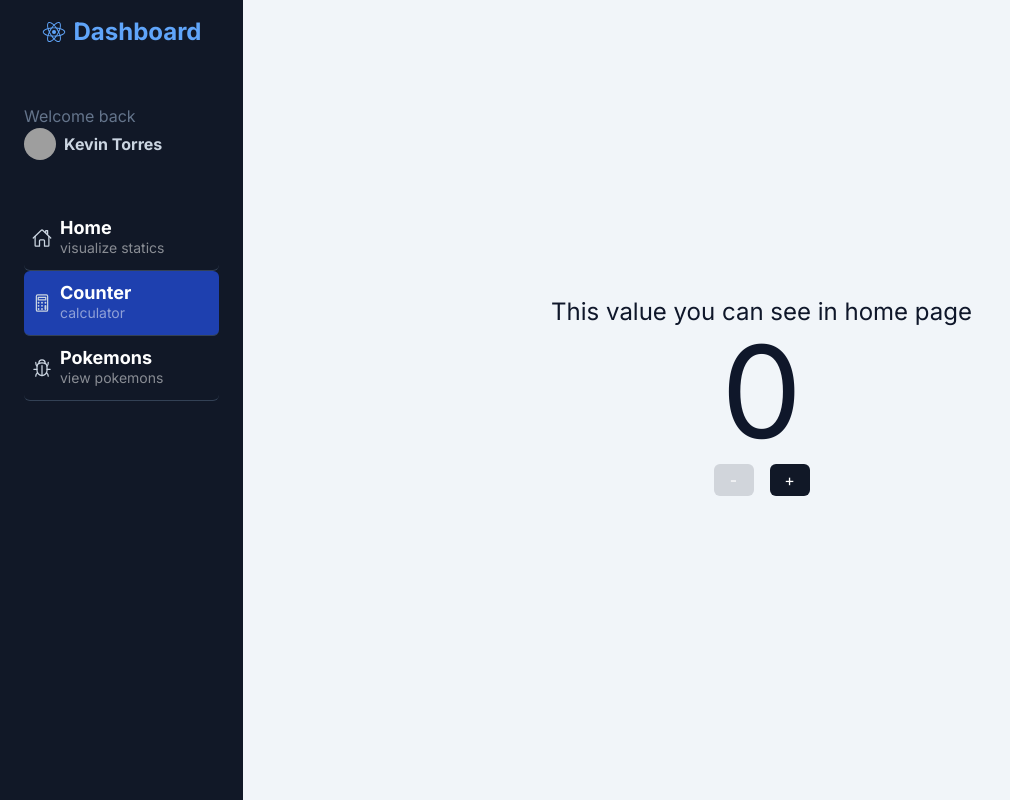
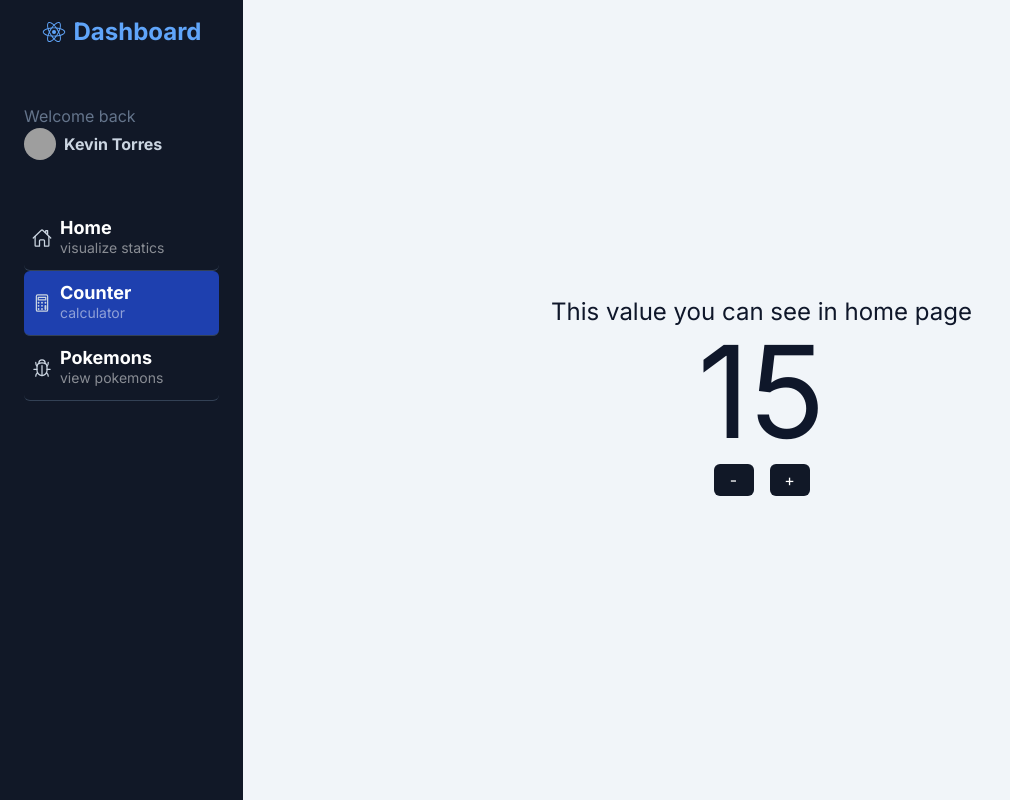
Before and after one commit to kevkodezor/nextjs-dashboard, a Next.js app: page /dashboard/counter in a window 1280 px wide. Shown: the whole page, without its empty margins (0-1010 px from the left). Built offline with nearby package versions, Linux system fonts and the light colour scheme; grey boxes are pictures that could not be loaded.

Commit message:
rest api counter fetch

```diff
--- a/app/ui-functions/counter.tsx
+++ b/app/ui-functions/counter.tsx
@@ -8,14 +8,28 @@ interface Props {
     value?: number;
 }
 
+export interface ResCounter {
+    method: string;
+    count: number;
+}
+
+const getCounter = async ():Promise<ResCounter> => {
+    const data = await fetch('/api/counter').then(res => res.json());
+    return data;
+}
+
 export const Counter = ({ value = 5 }: Props) => {
 
     const count = useAppSelector(state => state.counter.count);
     const setCount = useAppDispatch();
 
+    // useEffect(() => {
+    //     setCount(initCounter(value));
+    // }, [setCount, value]);
+
     useEffect(() => {
-        setCount(initCounter(value));
-    }, [setCount, value]);
+        getCounter().then(({ count }) => setCount(initCounter(count)));
+    }, [setCount]);
 
     return (
         <>
```
Also changed, not shown: app/api/counter/route.ts (renamed from app/api/route.ts).
